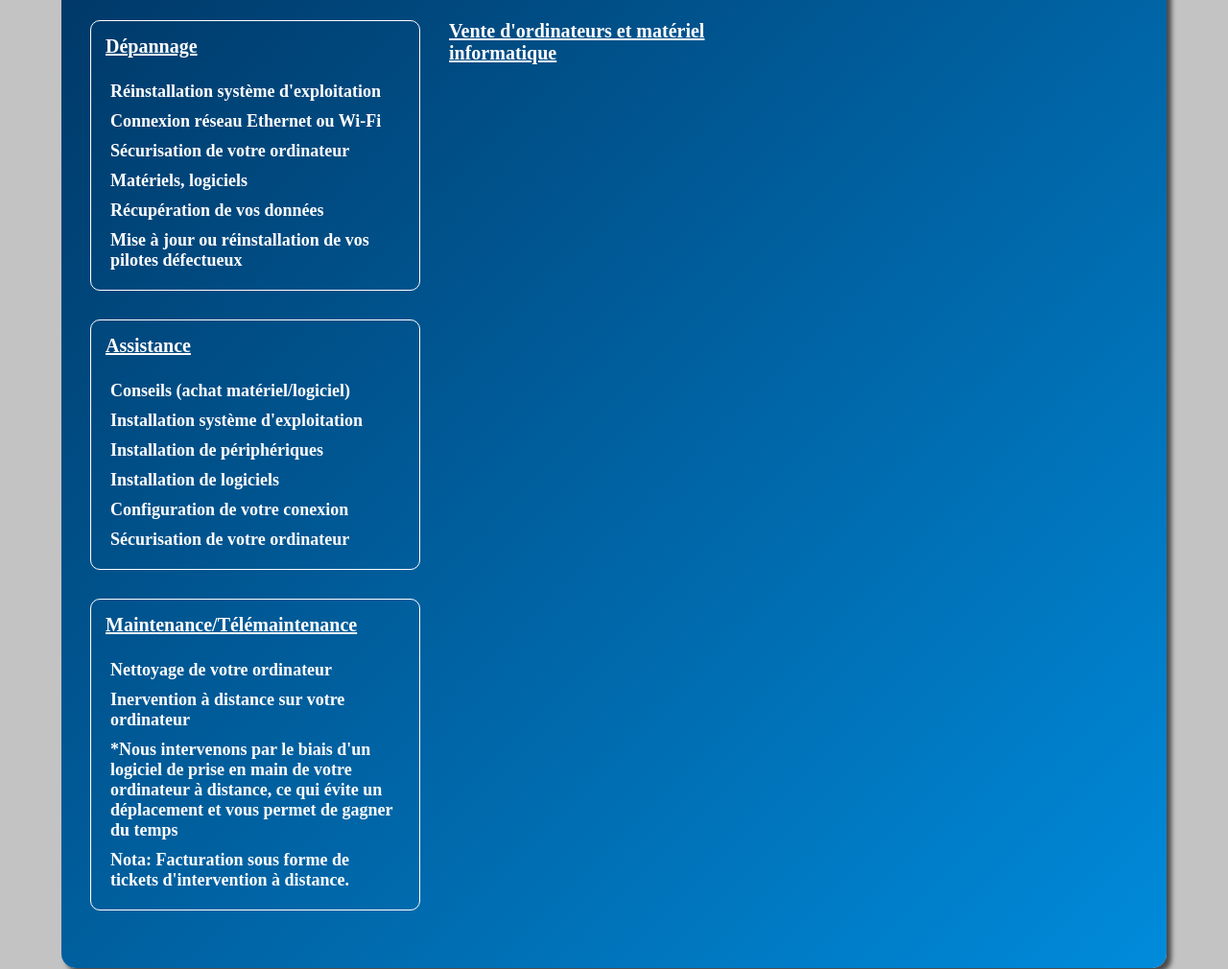
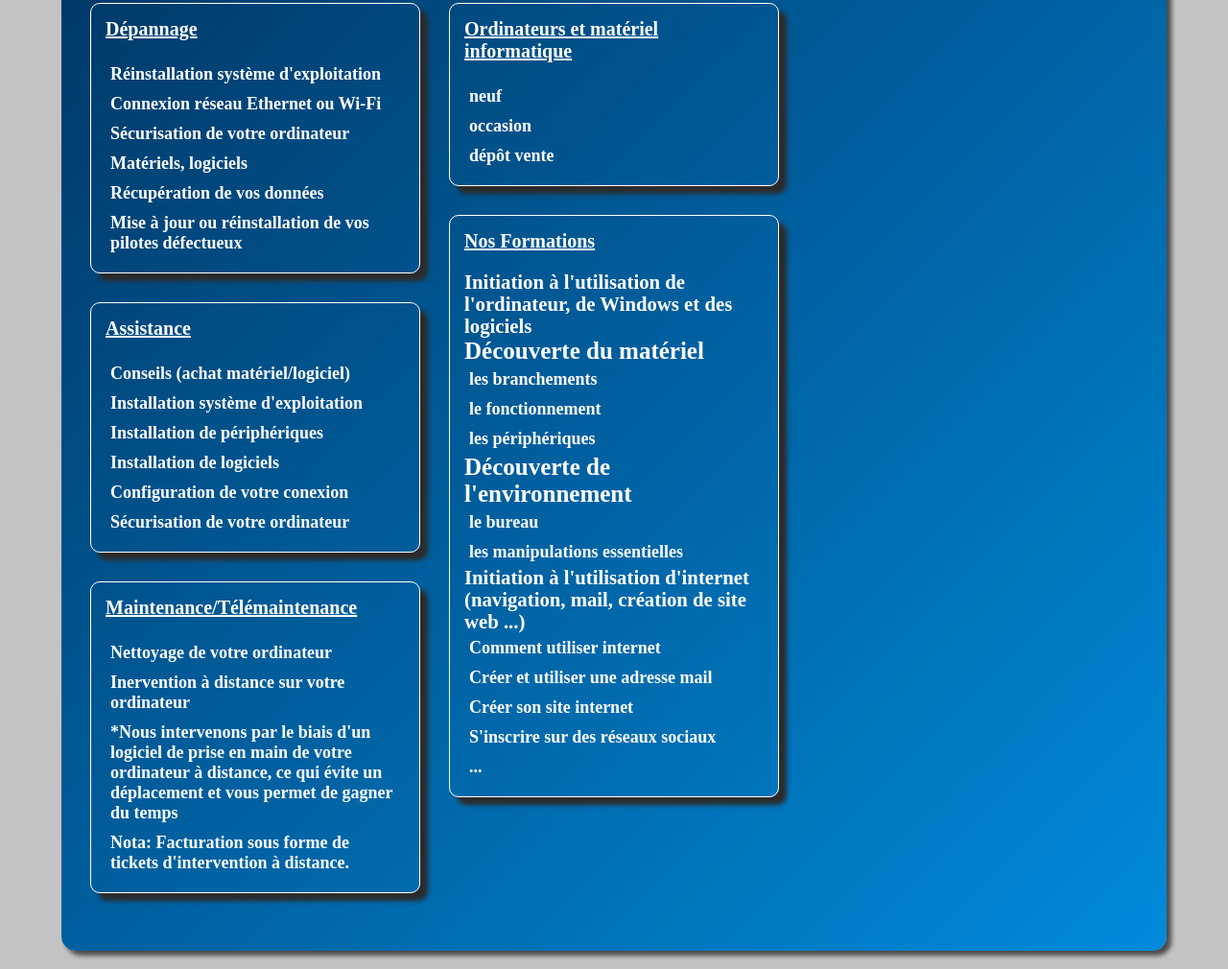
Before and after one commit to mikagame/Lmdupc, a website: page prestation.html in a window 1280 px wide. Shown: the part 1033-2043 px from the top of the page at 96% size. Drawn offline with Linux system fonts and the light colour scheme.

Commit message:
page prestation

```diff
--- a/prestation.html
+++ b/prestation.html
@@ -84,9 +84,33 @@
                     <h3>Vente<br />Formations</h3>
                 </div>
                 <div class="vente">
-                    <h4>Vente d'ordinateurs et matériel informatique</h4>
+                    <h4>Ordinateurs et matériel informatique</h4>
+                    <ul>
+                        <li>neuf</li>
+                        <li>occasion</li>
+                        <li>dépôt vente</li>
+                    </ul>
                 </div>
                 <div class="formations">
+                    <h4>Nos Formations</h4>
+                    <h5>Initiation à l'utilisation de l'ordinateur, de Windows et des logiciels</h5>
+                    <ul>Découverte du matériel
+                        <li>les branchements</li>
+                        <li>le fonctionnement</li>
+                        <li>les périphériques</li>
+                    </ul>
+                    <ul>Découverte de l'environnement
+                        <li>le bureau</li>
+                        <li>les manipulations essentielles</li>
+                    </ul>
+                    <h5>Initiation à l'utilisation d'internet (navigation, mail, création de site web ...)</h5>
+                    <ul>
+                        <li>Comment utiliser internet</li>
+                        <li>Créer et utiliser une adresse mail</li>
+                        <li>Créer son site internet</li>
+                        <li>S'inscrire sur des réseaux sociaux</li>
+                        <li>...</li>
+                    </ul>
 
                 </div>
 
--- a/styles/pages/_index.scss
+++ b/styles/pages/_index.scss
@@ -11,6 +11,10 @@ header {
         font-size: 60px;
         text-shadow: 6px 6px 3px rgb(75, 74, 74);
     }
+}
+
+#up {
+    display: none;
 }
 
 .hero {
--- a/styles/pages/_prestation.scss
+++ b/styles/pages/_prestation.scss
@@ -51,6 +51,7 @@
     height: 170px;
     margin-bottom: 30px;
     background-color: #b97001;
+    box-shadow: 8px 8px 5px rgb(44, 43, 43);
     h3 {
         font-size: 20px;
     }
@@ -65,7 +66,9 @@
 
 .depannage,
 .assistance,
-.maintenance {
+.maintenance,
+.vente,
+.formations {
     border: 1px solid white;
     border-radius: 10px;
     display: flex;
@@ -73,6 +76,7 @@
     justify-content: space-around;
     padding: 15px;
     margin-bottom: 30px;
+    box-shadow: 8px 8px 5px rgb(44, 43, 43);
 }
 
 @media only screen and (max-width: 1200px) {
--- a/styles/pages/components/_up.scss
+++ b/styles/pages/components/_up.scss
@@ -1,5 +1,6 @@
 @media only screen and (max-width: 999px) {
     #up {
+        display: flex;
         position: fixed;
         bottom: 20px;
         right: 6%;
```
Also changed, not shown: styles/main.css, 1 other file.
